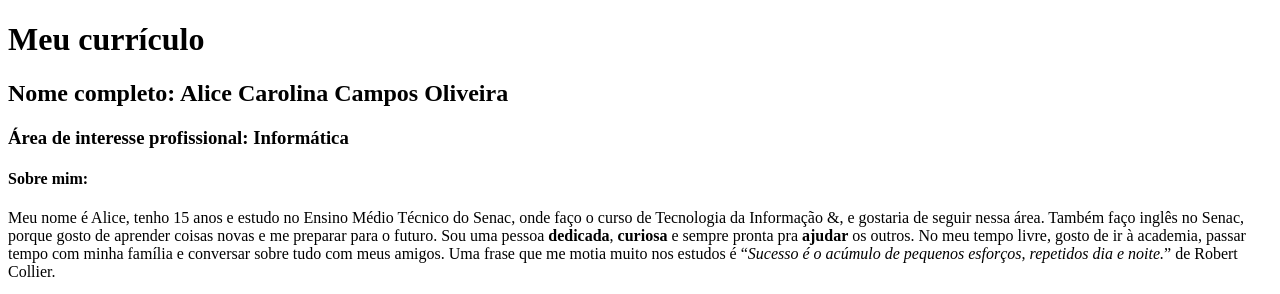
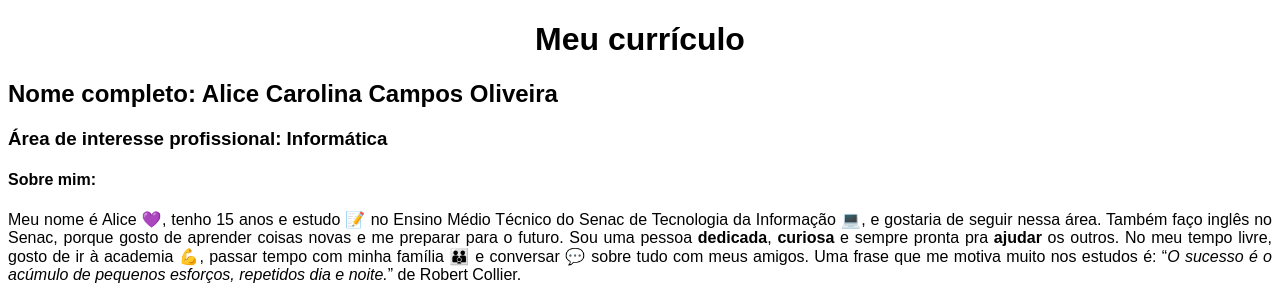
Before and after one commit to alicecampos2009/SENAC---Atividades-de-T.I, a plain HTML site: page meu_curriculo.html in a window 1280 px wide. Shown: the top 294 px of the page. Drawn offline with Linux system fonts and the light colour scheme.

Commit message:
Add files via upload

```diff
--- a/meu_curriculo.html
+++ b/meu_curriculo.html
@@ -7,11 +7,11 @@
     <title> Meu currículo </title>
 </head>
 <body>
-    <h1> Meu currículo </h2>
-    <h2> Nome completo: Alice Carolina Campos Oliveira </h2>
-    <h3> Área de interesse profissional: Informática </h3>
-    <h4> Sobre mim:</h4>
-    <p> Meu nome é Alice, tenho 15 anos e estudo no Ensino Médio Técnico do Senac, onde faço o curso de Tecnologia da Informação &, e gostaria de seguir nessa área. Também faço inglês no Senac, porque gosto de aprender coisas novas e me preparar para o futuro. Sou uma pessoa <strong>dedicada</strong>, <strong>curiosa</strong> e sempre pronta pra <strong>ajudar</strong> os outros. No meu tempo livre, gosto de ir à academia, passar tempo com minha família e conversar sobre tudo com meus amigos. Uma frase que me motia muito nos estudos é <q><em>Sucesso é o acúmulo de pequenos esforços, repetidos dia e noite.</q></em> de Robert Collier.</p>
+    <h1 style="text-align: center; font-family: Arial, sans-serif";> Meu currículo </h1>
+    <h2 style="font-family: Arial, sans-serif;"> Nome completo: Alice Carolina Campos Oliveira </h2>
+    <h3 style="font-family: Arial, sans-serif;"> Área de interesse profissional: Informática </h3>
+    <h4 style="font-family: Arial, sans-serif;"> Sobre mim:</h4>
+    <p style="text-align: justify;font-family: Arial, sans-serif;"> Meu nome é Alice &#x1F49C, tenho 15 anos e estudo &#x1F4DD no Ensino Médio Técnico do Senac de Tecnologia da Informação &#x1F4BB, e gostaria de seguir nessa área. Também faço inglês no Senac, porque gosto de aprender coisas novas e me preparar para o futuro. Sou uma pessoa <strong>dedicada</strong>, <strong>curiosa</strong> e sempre pronta pra <strong>ajudar</strong> os outros. No meu tempo livre, gosto de ir à academia &#x1F4AA, passar tempo com minha família &#x1F46A e conversar &#x1F4AC sobre tudo com meus amigos. Uma frase que me motiva muito nos estudos é: <q><em>O sucesso é o acúmulo de pequenos esforços, repetidos dia e noite.</q></em> de Robert Collier.</p>
 
     <img src="https://avatars.githubusercontent.com/u/219850974?v=4" alt="Minha foto" width="200">
 </body>
```
